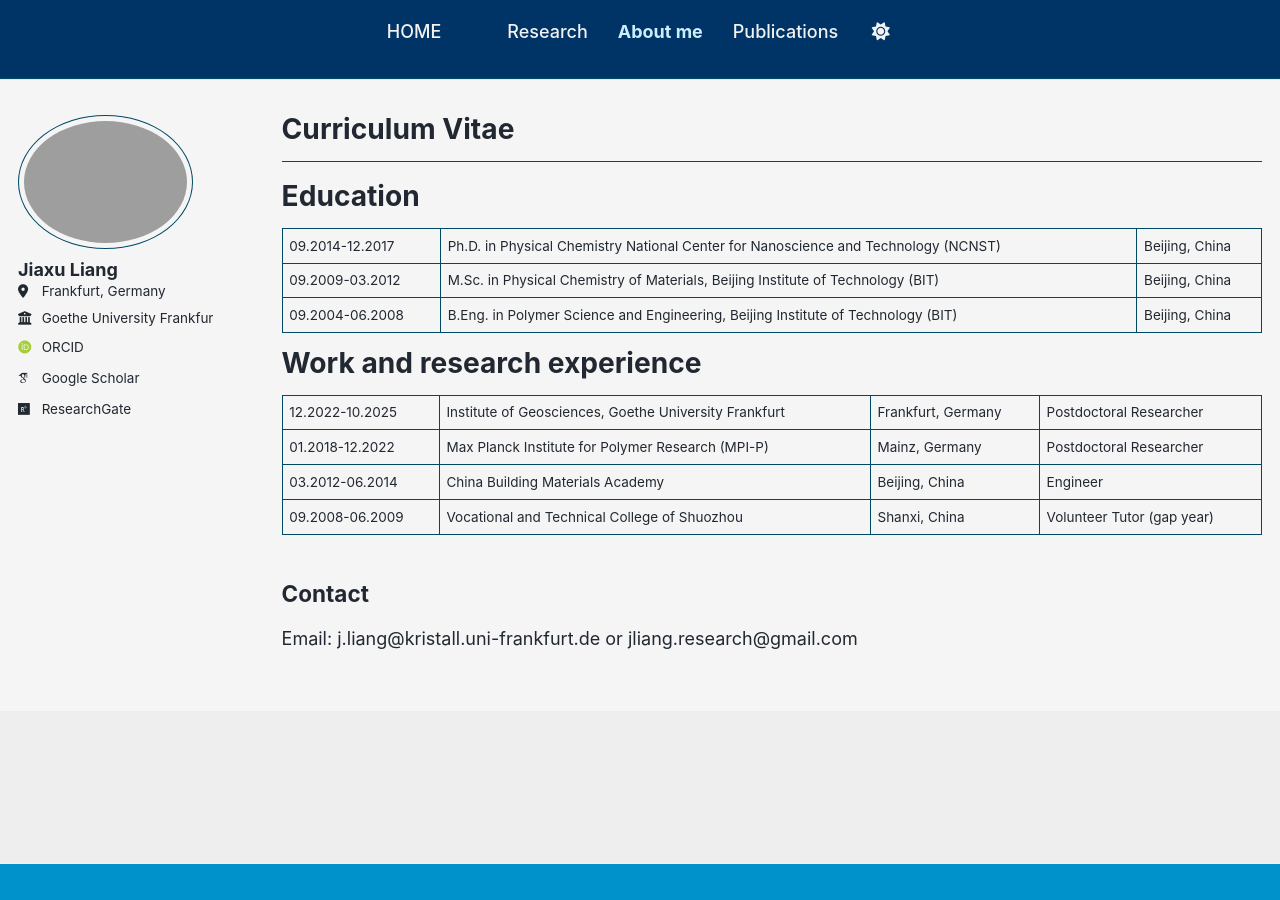
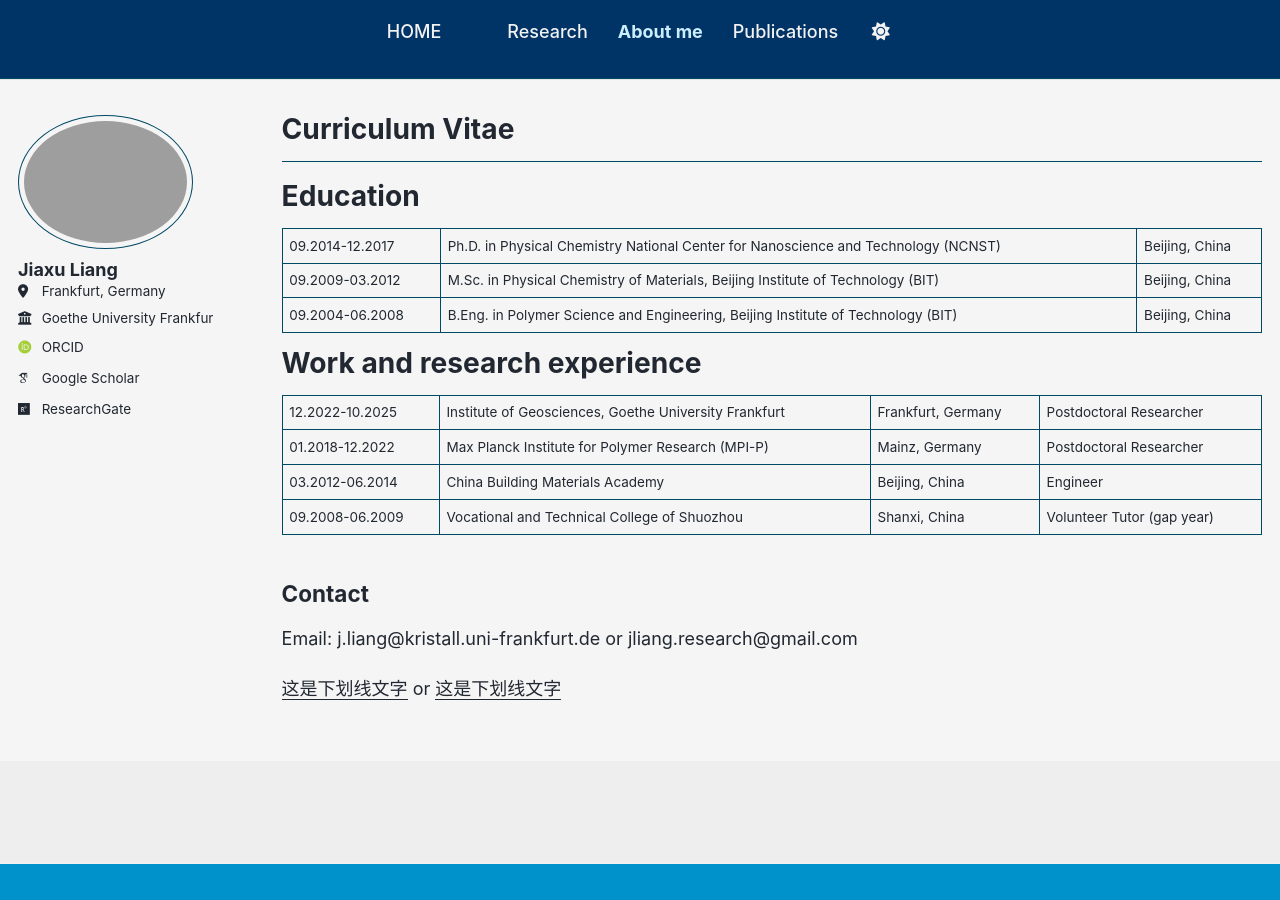
Before and after one commit to liangjiaxu-research/liangjiaxu-research.github.io, a Jekyll site: the page built from _pages/cv.md, in a window 1280 px wide. Built offline with Jekyll 4.4.1, drawn with Linux system fonts in a browser that asks for light colours; some web fonts are replaced; a script bundle is joined from its source files by our own code; library files that are not in the unit come from our copies.

Commit message:
Update cv.md

```diff
--- a/_pages/cv.md
+++ b/_pages/cv.md
@@ -31,6 +31,8 @@ Work and research experience
 ## Contact
 
 Email: j.liang@kristall.uni-frankfurt.de or jliang.research@gmail.com
+
+<u>这是下划线文字</u> or <u>这是下划线文字</u>
 
 {% comment %}
 
```
